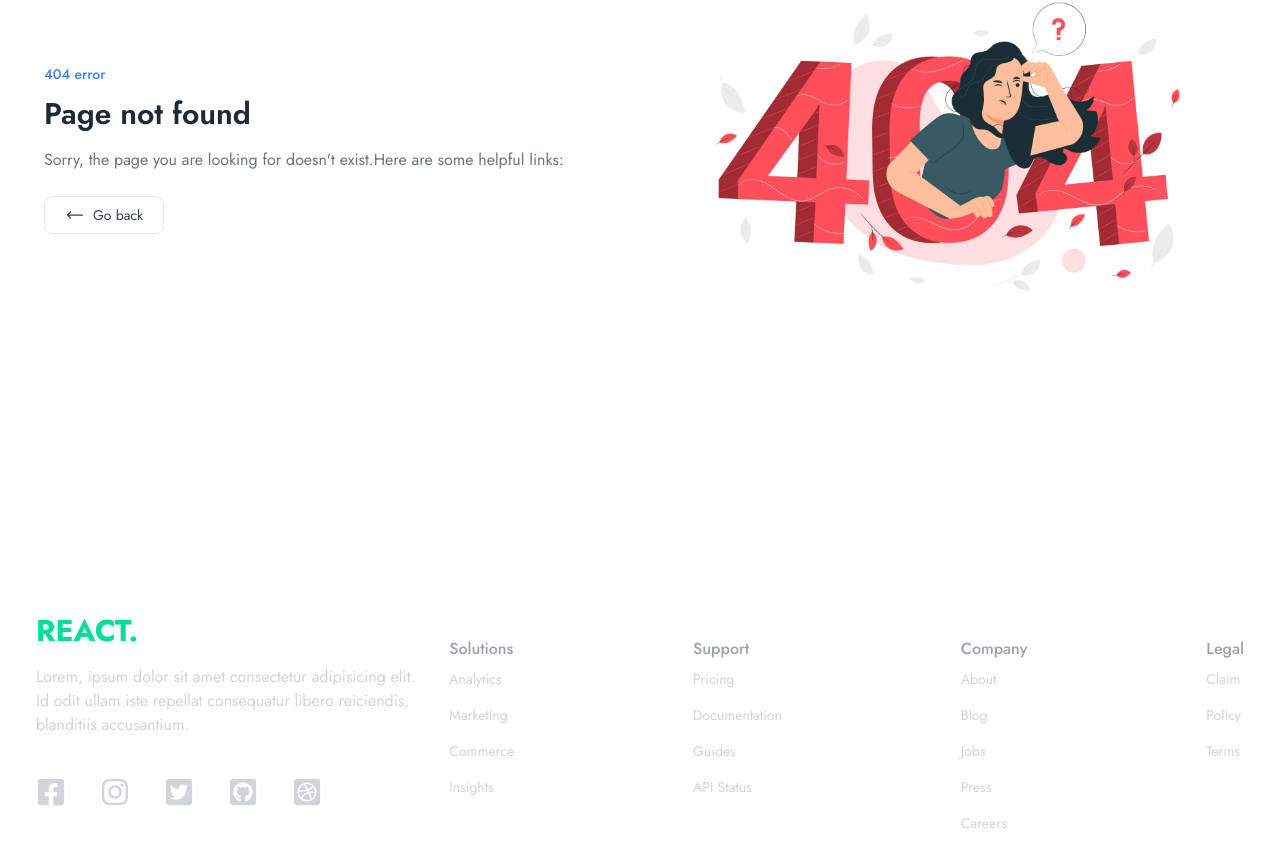
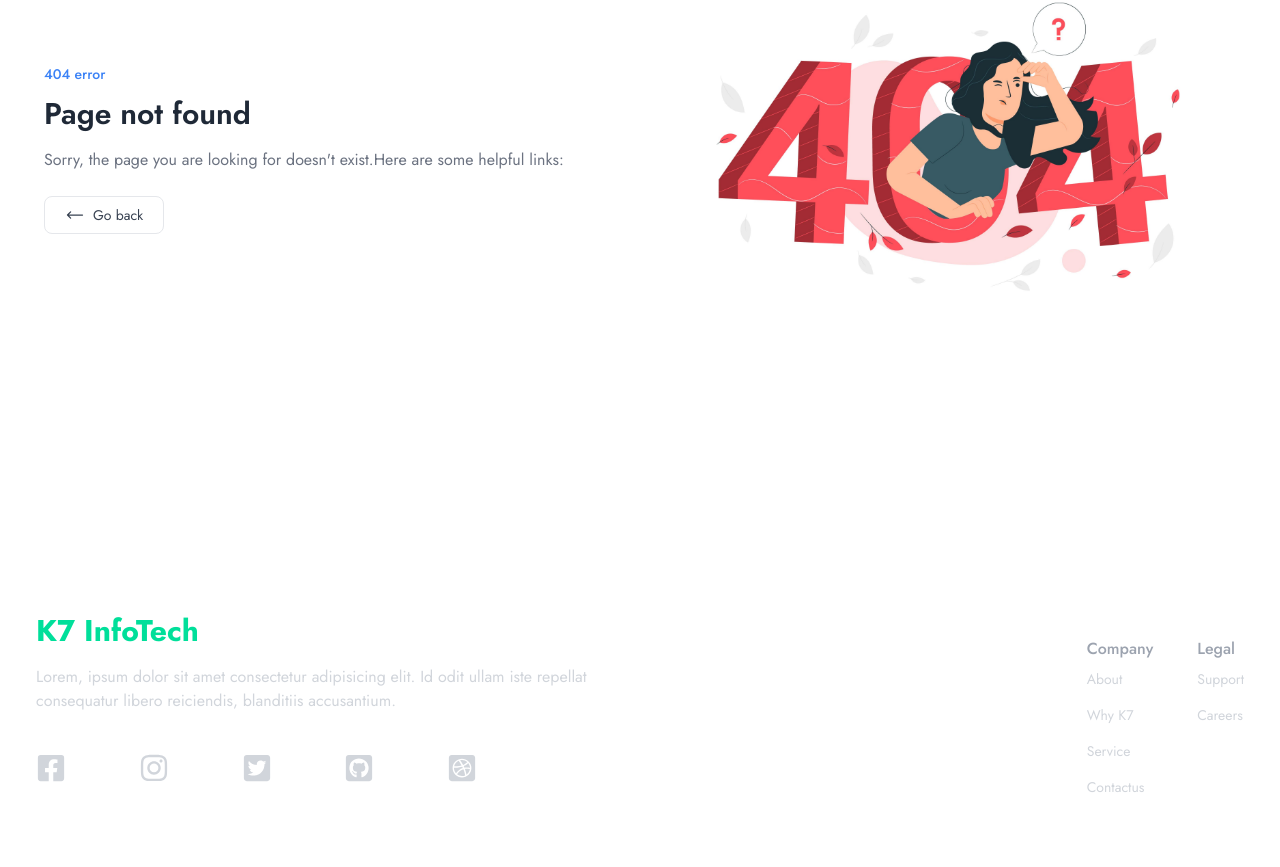
Before and after one commit to Srini09git/k7website, a React (Create React App) app: page / in a window 1280 px wide. Shown: the part 251-1118 px from the top of the page. Built offline with nearby package versions, Linux system fonts and the light colour scheme.

Commit message:
add footer content

```diff
--- a/src/compo/ClickApply.js
+++ b/src/compo/ClickApply.js
@@ -3,12 +3,19 @@ import carr from '../assets/white.jpg'
 import { Link } from 'react-router-dom';
 
 export const ClickApply = () => {
+    const handleScrollToTop = () => {
+        window.scrollTo({
+            top: 0,
+            behavior: 'smooth' // Optional: Adds smooth scrolling behavior
+        });
+    };
     return (
+
         <div>
             <div className=' flex-wrap bg-gradient-to-r from-gray-100 to-gray-200 p-10 md:p-20 flex items-center  justify-around mt-4'>
 
                 <a href="" className='p-3'>
-                    <Link to='/Contact' href="javascript:;">
+                    <Link to='/Contact' href="javascript:;" onClick={handleScrollToTop}>
                         <div class="relative  max-w-96 w-auto rounded-lg bg-gradient-to-tr from-red-500 to-blue-300 p-0.5 shadow-lg">
                             <div class="bg-white p-7 rounded-md">
                                 <h1 class="font-bold text-xl mb-2">Careers</h1>
@@ -19,7 +26,7 @@ export const ClickApply = () => {
                 </a>
 
                 <a href="" className='p-3'>
-                    <Link to='/Support' href="javascript:;">
+                    <Link to='/Support' href="javascript:;" onClick={handleScrollToTop}>
                         <div class="relative max-w-96 w-auto rounded-lg bg-gradient-to-tr from-red-500 to-blue-300 p-0.5 shadow-lg">
                             <div class="bg-white p-7 rounded-md">
                                 <h1 class="font-bold text-xl mb-2">Support</h1>
@@ -29,7 +36,7 @@ export const ClickApply = () => {
                     </Link>
                 </a>
                 <a href="" className='p-3'>
-                    <Link to='/Course' href="javascript:;">
+                    <Link to='/Course' href="javascript:;" onClick={handleScrollToTop}>
                         <div class="relative  max-w-96 w-auto rounded-lg bg-gradient-to-tr from-red-500 to-blue-300 p-0.5 shadow-lg">
                             <div class="bg-white p-7 rounded-md">
                                 <h1 class="font-bold text-xl mb-2">Course</h1>
--- a/src/compo/Footer.js
+++ b/src/compo/Footer.js
@@ -6,12 +6,20 @@ import {
     FaInstagram,
     FaTwitterSquare,
 } from 'react-icons/fa';
+import { Link } from 'react-router-dom';
 
 const Footer = () => {
+    const handleScrollToTop = () => {
+        window.scrollTo({
+            top: 0,
+            behavior: 'smooth' // Optional: Adds smooth scrolling behavior
+        });
+    };
+
     return (
-        <div className='max-w-[1240px] mx-auto py-16 px-4 grid lg:grid-cols-3 gap-8 text-gray-300'>
+        <div className='max-w-[1240px] mx-auto py-16 px-4 grid lg:grid-cols-2 gap-8 text-gray-300'>
             <div>
-                <h1 className='w-full text-3xl font-bold text-[#00df9a]'>REACT.</h1>
+                <h1 className='w-full text-3xl font-bold text-[#00df9a]'>K7 InfoTech</h1>
                 <p className='py-4'>Lorem, ipsum dolor sit amet consectetur adipisicing elit. Id odit ullam iste repellat consequatur libero reiciendis, blanditiis accusantium.</p>
                 <div className='flex justify-between md:w-[75%] my-6'>
                     <FaFacebookSquare size={30} />
@@ -21,41 +29,22 @@ const Footer = () => {
                     <FaDribbbleSquare size={30} />
                 </div>
             </div>
-            <div className='lg:col-span-2 flex justify-between mt-6'>
-                <div>
-                    <h6 className='font-medium text-gray-400'>Solutions</h6>
-                    <ul>
-                        <li className='py-2 text-sm'>Analytics</li>
-                        <li className='py-2 text-sm'>Marketing</li>
-                        <li className='py-2 text-sm'>Commerce</li>
-                        <li className='py-2 text-sm'>Insights</li>
-                    </ul>
-                </div>
-                <div>
-                    <h6 className='font-medium text-gray-400'>Support</h6>
-                    <ul>
-                        <li className='py-2 text-sm'>Pricing</li>
-                        <li className='py-2 text-sm'>Documentation</li>
-                        <li className='py-2 text-sm'>Guides</li>
-                        <li className='py-2 text-sm'>API Status</li>
-                    </ul>
-                </div>
-                <div>
+            <div className=' flex lg:justify-end  ml-70 mt-6'>
+                <div className=' pr-11'>
                     <h6 className='font-medium text-gray-400'>Company</h6>
                     <ul>
-                        <li className='py-2 text-sm'>About</li>
-                        <li className='py-2 text-sm'>Blog</li>
-                        <li className='py-2 text-sm'>Jobs</li>
-                        <li className='py-2 text-sm'>Press</li>
-                        <li className='py-2 text-sm'>Careers</li>
+                        <li className='py-2 text-sm'><Link to='/home' onClick={handleScrollToTop}>About</Link></li>
+                        <li className='py-2 text-sm'><Link to='/Why' onClick={handleScrollToTop}>Why K7</Link></li>
+                        <li className='py-2 text-sm'><Link to='/Service' onClick={handleScrollToTop}>Service</Link></li>
+                        <li className='py-2 text-sm'><Link to='/Contactus' onClick={handleScrollToTop}>Contactus</Link></li>
                     </ul>
                 </div>
                 <div>
                     <h6 className='font-medium text-gray-400'>Legal</h6>
                     <ul>
-                        <li className='py-2 text-sm'>Claim</li>
-                        <li className='py-2 text-sm'>Policy</li>
-                        <li className='py-2 text-sm'>Terms</li>
+                        <li className='py-2 text-sm'><Link to='/Contactus' onClick={handleScrollToTop}>Support</Link></li>
+                        <li className='py-2 text-sm'><Link to='/Contact' onClick={handleScrollToTop}>Careers</Link></li>
+
                     </ul>
                 </div>
             </div>
--- a/src/compo/GoogleReview.js
+++ b/src/compo/GoogleReview.js
@@ -18,7 +18,8 @@ export const GoogleReview = () => {
                         <img class="w-5" src="https://www.svgrepo.com/show/513354/star.svg" alt="stars-icon" />
                     </div>
                     <div>
-                        <h3 class="text-sm">Rated by 45+ on google.</h3>
+                        <h3 class="text-sm">Rated by 45
+                        + on google.</h3>
                     </div>
                 </div>
             </div>
--- a/src/compo/Navbar.js
+++ b/src/compo/Navbar.js
@@ -4,6 +4,12 @@ import Hero from './Hero';
 // import { HashLink as Link } from 'react-router-hash-link';
 
 const Navbar = () => {
+    const handleScrollToTop = () => {
+        window.scrollTo({
+            top: 0,
+            behavior: 'smooth' // Optional: Adds smooth scrolling behavior
+        });
+    };
     const [nav, setNav] = useState(false);
     const [scrolled, setScrolled] = useState(false);
 
@@ -29,14 +35,14 @@ const Navbar = () => {
             <div className='h-24 max-w-[1240px] mx-auto flex justify-between items-center   px-4 text-black z-50 fixed top-0 left-0 right-0  '>
                 <h1 className='w-full text-3xl font-bold text-[#272727]'>K7IT.</h1>
                 <ul className='hidden md:flex'>
-                    <li className='p-4'><a href='/home'>AboutUs</a></li>
-                    <li className='p-4'><a href='/Service'>Service</a></li>
-                    <li className='relative p-4 group'>
+                    <li className='p-4'><a href='/home' onClick={handleScrollToTop}>AboutUs</a></li>
+                    <li className='p-4'><a href='/Service' onClick={handleScrollToTop}>Service</a></li>
+                    <li className='relative p-4 group' onClick={handleScrollToTop}>
                         <a href=''>Platform</a>
                         <ul className='absolute hidden text-black shadow-lg group-hover:block'>
-                            <li className='p-3 border-b border-gray-600 bg-white'><a href='/Why'>WhyK7</a></li>
-                            <li className='p-3 border-b border-gray-600  bg-white'><a href='/Support'>Support</a></li>
-                            <li className='p-3 border-b border-gray-600  bg-white'><a href='/Contactus'>ContactUs</a></li>
+                            <li className='p-3 border-b border-gray-600 bg-white'><a href='/Why' onClick={handleScrollToTop}>WhyK7</a></li>
+                            <li className='p-3 border-b border-gray-600  bg-white'><a href='/Support' onClick={handleScrollToTop}>Support</a></li>
+                            <li className='p-3 border-b border-gray-600  bg-white'><a href='/Contactus' onClick={handleScrollToTop}>ContactUs</a></li>
                         </ul>
                     </li>
                     <li className='p-4'><a href='/Contact'>Careers</a></li>
@@ -46,13 +52,13 @@ const Navbar = () => {
                 </div>
                 <ul className={nav ? 'opacity-100 fixed left-0 top-0 w-[100%] h-full border-r border-r-gray-900 bg-lime-200 ease-in-out duration-500' : 'ease-in-out duration-500 fixed left-[-100%]'}>
                     <h1 className='w-full text-3xl font-bold text-[#ffffff] m-4'>K7IT.</h1>
-                    <li className='p-4 border-b border-gray-600'><a href='/home'>AboutUs</a></li>
-                    <li className='p-4 border-b border-gray-600'><a href='/Service'>Service</a></li>
-                    <li className='p-4 border-b border-gray-600'><a href=''>Platform</a></li>
-                    <li className='p-4 border-b border-gray-600'><a href='/Why'>WhyK7</a></li>
-                    <li className='p-4 border-b border-gray-600'><a href='/Support'>Support</a></li>
-                    <li className='p-4 border-b border-gray-600'><a href='/Contactus'>Contactus</a></li>
-                    <li className='p-4 border-b border-gray-600'><a href='/Contact'>Careers</a></li>
+                    <li className='p-4 border-b border-gray-600'><a href='/home' onClick={handleScrollToTop}>AboutUs</a></li>
+                    <li className='p-4 border-b border-gray-600'><a href='/Service' onClick={handleScrollToTop}>Service</a></li>
+                    <li className='p-4 border-b border-gray-600'><a href='' onClick={handleScrollToTop}>Platform</a></li>
+                    <li className='p-4 border-b border-gray-600'><a href='/Why' onClick={handleScrollToTop}>WhyK7</a></li>
+                    <li className='p-4 border-b border-gray-600'><a href='/Support' onClick={handleScrollToTop}>Support</a></li>
+                    <li className='p-4 border-b border-gray-600'><a href='/Contactus' onClick={handleScrollToTop}>Contactus</a></li>
+                    <li className='p-4 border-b border-gray-600'><a href='/Contact' onClick={handleScrollToTop}>Careers</a></li>
                 </ul>
             </div>
         </div>
```
